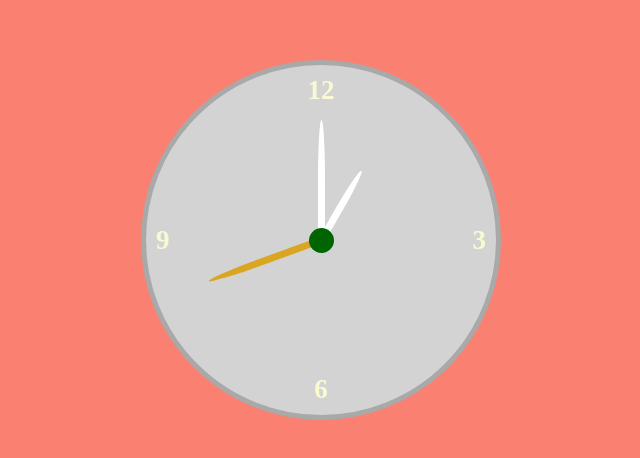
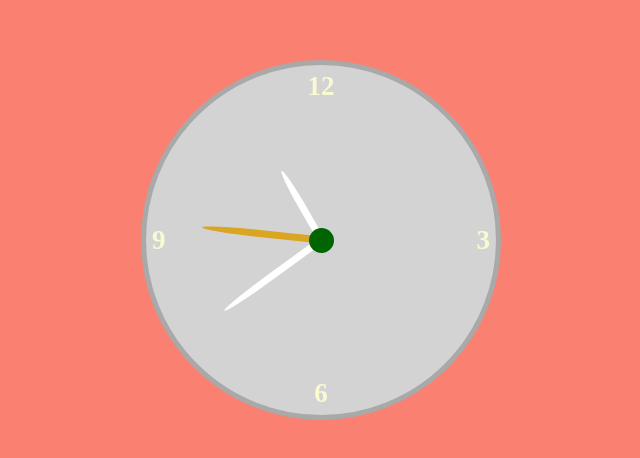
Before and after one commit to aklema094/Analogue-Clock, a plain HTML site: page index.html in a window 1280 px wide. Shown: the part 160-618 px from the top of the page, without its empty margins (319-959 px from the left). Drawn offline with Linux system fonts and the light colour scheme.

Commit message:
added backend

```diff
--- a/app.js
+++ b/app.js
@@ -0,0 +1,18 @@
+let hourel = document.querySelector(".hour");
+let minutel = document.querySelector(".minute");
+let secondel = document.querySelector(".second");
+
+function getTime(){
+    let currentDate = new Date();
+    let hours = currentDate.getHours();
+    let mins = currentDate.getMinutes();
+    let sec = currentDate.getSeconds();
+    let hoursdeg = (hours/12) * 360;
+    let mindeg = (mins/60) * 360;
+    let secdeg = (sec/60) * 360;
+
+    hourel.style.transform = `rotate(${hoursdeg}deg)`;
+    minutel.style.transform = `rotate(${mindeg}deg)`;
+    secondel.style.transform = `rotate(${secdeg}deg)`;
+}
+setInterval(getTime,1000)
--- a/style.css
+++ b/style.css
@@ -24,24 +24,24 @@ body{
     text-shadow: 1p 1px 2px rgba(0, 0, 0, 0.7);
 }
 .tweleve{
-       top:10px;
+       top:6px;
        left: 50%;
        transform: translateX(-50%);
 
 
 }
 .three{
-    right:10px;
+    right:6px;
     top: 50%;
     transform: translateY(-50%);
 }
 .six{
-    bottom:10px;
+    bottom:6px;
     left: 50%;
     transform: translateX(-50%);
 }
 .nine{
-    left:10px;
+    left:6px;
     top: 50%;
     transform: translateY(-50%);
 }
```
